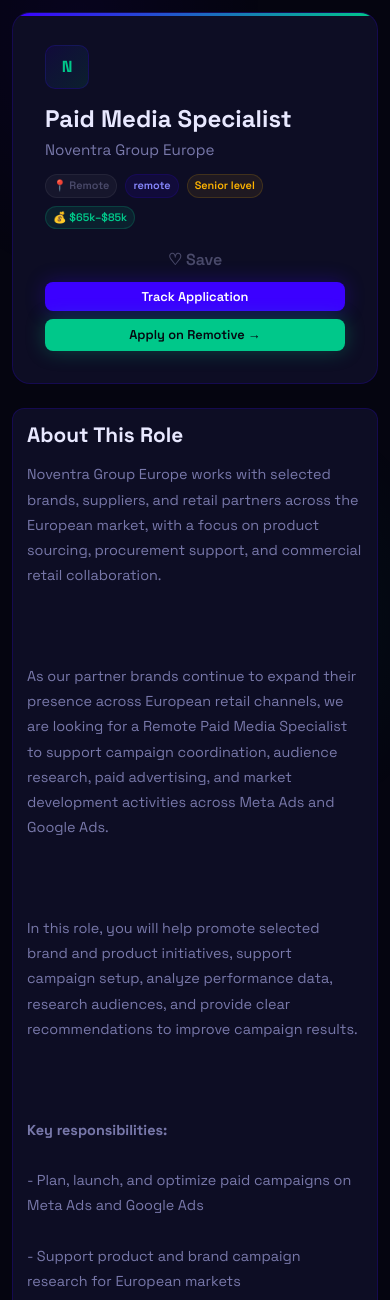
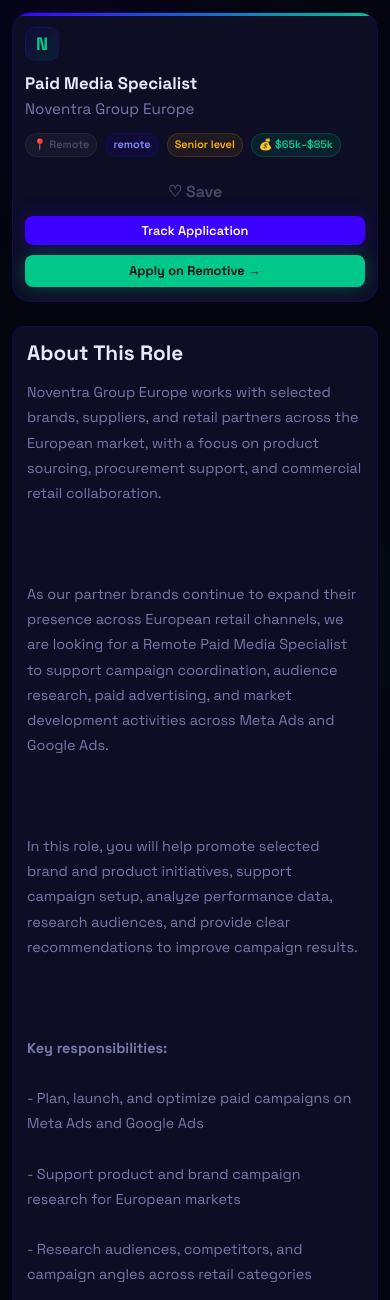
Before and after one commit to joshray7/Jobwave-by-Josh, a Flask app: page /jobs/88 in a window 390 px wide. Shown: the part 57-1357 px from the top of the page. Run offline with Flask 3, Linux system fonts and the light colour scheme; a user stored in the database is signed in; data comes from the database, SQL or seed files in the repository; both versions use the stored data as it was after the commit; data that the repository does not hold is empty.

Commit message:
lets good

```diff
--- a/static/css/style.css
+++ b/static/css/style.css
@@ -1002,6 +1002,52 @@ tr:hover td { background: var(--indigo-dim); }
   position: absolute; top: 0; left: 0; right: 0; height: 3px;
   background: linear-gradient(90deg, var(--indigo), var(--mint));
 }
+.job-detail-top {
+  display: flex;
+  gap: 16px;
+  align-items: flex-start;
+  margin-bottom: 20px;
+}
+.job-detail-logo {
+  width: 64px !important;
+  height: 64px !important;
+  font-size: 24px !important;
+  flex-shrink: 0;
+}
+.job-detail-actions {
+  display: flex;
+  gap: 10px;
+  flex-wrap: wrap;
+  align-items: center;
+}
+.job-detail-grid {
+  display: grid;
+  grid-template-columns: 1fr 300px;
+  gap: 24px;
+  align-items: start;
+}
+.job-detail-main { min-width: 0; }
+.job-detail-side { position: sticky; top: 80px; }
+
+@media (max-width: 900px) {
+  .job-detail-grid { grid-template-columns: 1fr; }
+  .job-detail-side { position: static; }
+}
+
+@media (max-width: 600px) {
+  .job-detail-header { padding: 18px 16px; }
+  .job-detail-top { flex-direction: column; gap: 12px; }
+  .job-detail-logo { width: 48px !important; height: 48px !important; font-size: 18px !important; }
+  .job-detail-actions { flex-direction: column; width: 100%; }
+  .job-detail-actions .btn { width: 100%; justify-content: center; text-align: center; }
+  .job-detail-actions .badge { text-align: center; display: block; }
+  .job-detail-header h2 { font-size: 1.2rem; }
+}
+
+@media (max-width: 480px) {
+  .job-detail-header { padding: 14px 12px; }
+  .job-detail-header h2 { font-size: 1.05rem; }
+}
 
 /* ── Scraper control ── */
 .scraper-source {
@@ -1164,33 +1210,6 @@ tr:hover td { background: var(--indigo-dim); }
   .company-logo { width: 34px !important; height: 34px !important; }
 }
 
-/* ── Job Detail Layout ── */
-.job-detail-grid {
-  display: grid;
-  grid-template-columns: 1fr 300px;
-  gap: 20px;
-  align-items: start;
-}
-.job-detail-main { min-width: 0; }
-.job-detail-side { position: sticky; top: 80px; }
-.job-detail-top {
-  display: flex;
-  align-items: flex-start;
-  gap: 16px;
-  margin-bottom: 16px;
-  flex-wrap: wrap;
-}
-.job-detail-logo {
-  width: 56px !important;
-  height: 56px !important;
-  font-size: 20px !important;
-  flex-shrink: 0;
-}
-.job-detail-actions {
-  display: flex;
-  gap: 8px;
-  flex-wrap: wrap;
-}
 
 /* ── Filter Tabs ── */
 .filter-tabs {
@@ -1258,45 +1277,15 @@ tr:hover td { background: var(--indigo-dim); }
 
 /* ── Mobile overrides for remaining pages ── */
 @media (max-width: 768px) {
-  /* Job detail */
-  .job-detail-grid { grid-template-columns: 1fr; }
-  .job-detail-side { position: static; }
-
   /* Applications */
   .show-mobile { display: block; }
 }
 
 @media (max-width: 480px) {
-  /* Job detail actions stack */
-  .job-detail-actions { flex-direction: column; width: 100%; }
-  .job-detail-actions .btn { width: 100%; justify-content: center; }
-  .job-detail-actions .badge { text-align: center; }
-
-  /* Job detail header */
-  .job-detail-top { flex-direction: column; }
-  .job-detail-logo { width: 44px !important; height: 44px !important; font-size: 16px !important; }
-
   /* Filter tabs scroll horizontally */
   .filter-tabs { flex-wrap: nowrap; overflow-x: auto; padding-bottom: 4px; }
   .filter-tabs::-webkit-scrollbar { height: 3px; }
   .filter-tab { white-space: nowrap; flex-shrink: 0; }
-
-  /* Landing hero */
-  .hero-job-list { margin-top: 28px; }
-  .hero-job-item { padding: 10px 12px; gap: 8px; }
-  .hero-job-item .badge { display: none; } /* hide badge on very small screens */
-
-  /* Landing nav */
-  .landing-nav { padding: 12px 16px; }
-  .landing-nav .btn-ghost { display: none; } /* hide sign in, keep get started */
-
-  /* Feature grid */
-  .feature-grid { grid-template-columns: 1fr; padding: 24px 16px; gap: 12px; }
-  .feature-card { padding: 16px; }
-
-  /* Hero stats */
-  .hero-stats { gap: 16px; padding-top: 24px; margin-top: 32px; }
-  .hero-stat-value { font-size: 1.4rem; }
 }
 
 /* ── Jobs Search Form ── */
```
Also changed, not shown: instance/jobwave.db.
